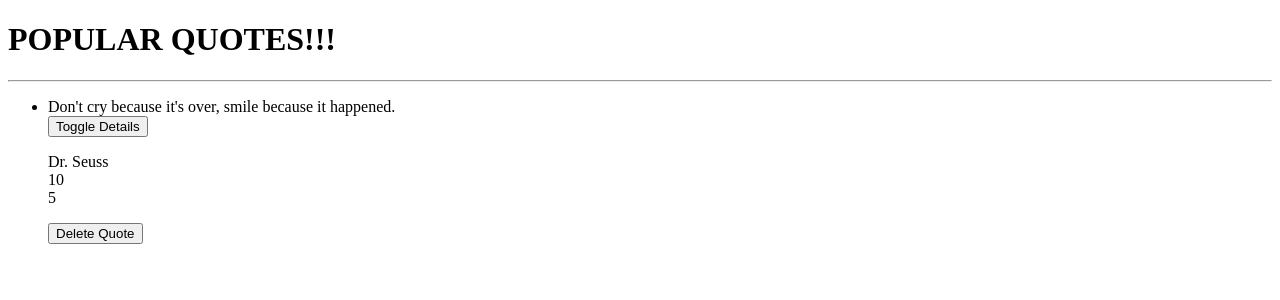
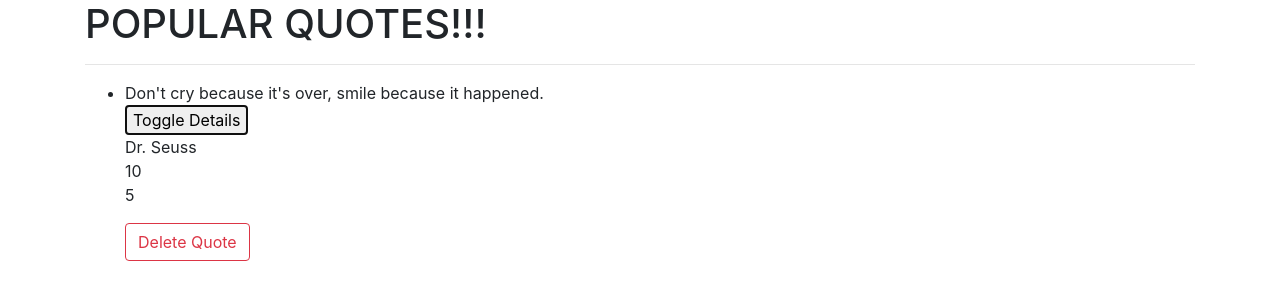
Before and after one commit to Laurent-c4/ANGULAR-IP1-QUOTES, an Angular app: page / in a window 1280 px wide. Both pictures are taken after a click on the button "Toggle Details". Shown: the top 300 px of the page. Built offline with nearby package versions, Linux system fonts and the light colour scheme.

Commit message:
Add bootstrap

```diff
--- a/package.json
+++ b/package.json
@@ -19,6 +19,8 @@
     "@angular/platform-browser": "~8.2.5",
     "@angular/platform-browser-dynamic": "~8.2.5",
     "@angular/router": "~8.2.5",
+    "bootstrap": "^4.3.1",
+    "popper": "^1.0.1",
     "rxjs": "~6.4.0",
     "tslib": "^1.10.0",
     "zone.js": "~0.9.1"
--- a/src/app/quote-details/quote-details.component.html
+++ b/src/app/quote-details/quote-details.component.html
@@ -1,2 +1,2 @@
 <p>{{quote.author}} <br> {{quote.upvotes}} <br> {{quote.downvotes}}</p>
-<button (click)= 'quoteDelete(true)'>Delete Quote</button>
+<button (click)= 'quoteDelete(true)' class="btn btn-outline-danger">Delete Quote</button>
--- a/src/app/quote/quote.component.html
+++ b/src/app/quote/quote.component.html
@@ -1,14 +1,19 @@
-<div>
+<div class="container">
   <h1>POPULAR QUOTES!!!</h1>
   <hr>
+  <div class="row">
+    <div class="col-md-6">
       <ul>
         <div *ngFor='let quote of quotes; let i=index'>
           <li>
             {{quote.quoteText}}
           </li>
           <button (click)='toggleDetails(i)'>Toggle Details</button>
-      <app-quote-details *ngIf='quote.showDetails' [quote]='quote' (isDelete) = 'deleteQuote($event,i)'></app-quote-details>
+          <app-quote-details *ngIf='quote.showDetails' [quote]='quote' (isDelete)='deleteQuote($event,i)'>
+          </app-quote-details>
         </div>
 
       </ul>
     </div>
+  </div>
+</div>
--- a/src/styles.css
+++ b/src/styles.css
@@ -1 +1 @@
-/* You can add global styles to this file, and also import other style files */
+@import "~bootstrap/dist/css/bootstrap.css"
```
Also changed, not shown: 1 other file (tests, documents, lock files or other folders). Lines whose indentation alone changed are shown as unchanged.
